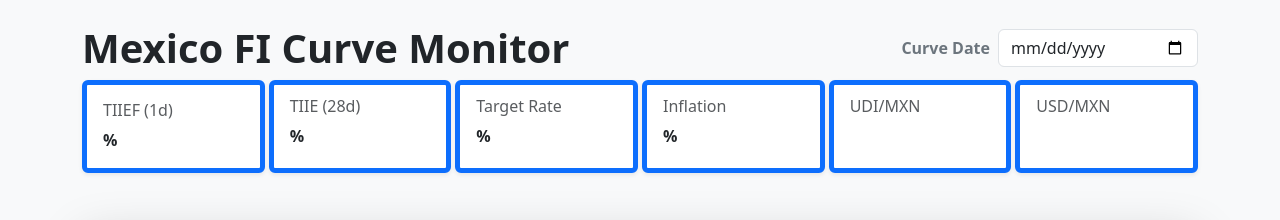
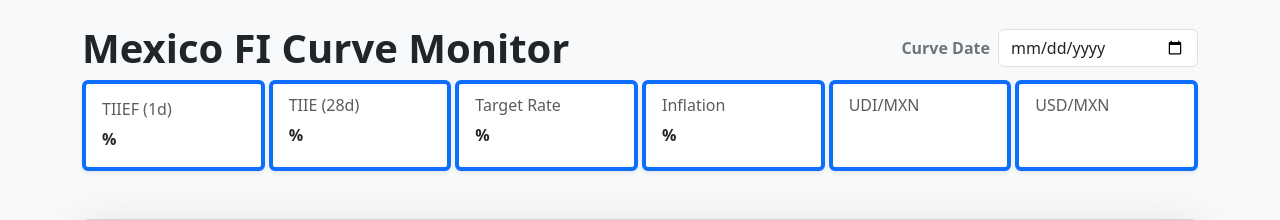
Before and after one commit to mrodrigue3425/FinanceWebsite, a Flask app: template templates/dashboard.html in a window 1280 px wide. Shown: the part 56-276 px from the top of the page. Run offline with Flask 3, Linux system fonts and the light colour scheme; the template is opened without the code that fills it, so the values that code supplies are empty.

Commit message:
style(dashboard): make borders of summary metric cards narrower

```diff
--- a/templates/dashboard.html
+++ b/templates/dashboard.html
@@ -45,7 +45,7 @@
 
                 <!-- TIIE Fondeo Metric -->
                 <div class="col-lg-2 col-sm-4 col-6">
-                    <div class="card shadow-sm border-start border-primary border-5 h-100">
+                    <div class="card shadow-sm border-primary border-4 h-100">
                         <div class="card-body">
                             <h6 class="card-title text-muted mb-2">TIIEF (1d)</h6>
                             <h7 class="card-subtitle fw-bold text-dark">{{summary_data.TIIEF.value}}%</h7>
@@ -55,7 +55,7 @@
 
                 <!-- TIIE Metric -->
                 <div class="col-lg-2 col-sm-4 col-6">
-                    <div class="card shadow-sm border-start border-primary border-5 h-100">
+                    <div class="card shadow-sm border-primary border-4 h-100">
                         <div class="card-body">
                             <h6 class="card-subtitle text-muted mb-2">TIIE (28d)</h6>
                             <h7 class="card-subtitle fw-bold text-dark">{{summary_data.TIIE28.value}}%</h7>
@@ -65,7 +65,7 @@
 
                 <!-- Target Rate Metric -->
                 <div class="col-lg-2 col-sm-4 col-6">
-                    <div class="card shadow-sm border-start border-primary border-5 h-100">
+                    <div class="card shadow-sm border-primary border-4 h-100">
                         <div class="card-body">
                             <h6 class="card-subtitle text-muted mb-2">Target Rate</h6>
                             <h7 class="card-subtitle fw-bold text-dark">{{summary_data.TargetRate.value}}%</h7>
@@ -75,7 +75,7 @@
 
                 <!-- Inflation Metric -->
                 <div class="col-lg-2 col-sm-4 col-6">
-                    <div class="card shadow-sm border-start border-primary border-5 h-100">
+                    <div class="card shadow-sm border-primary border-4 h-100">
                         <div class="card-body">
                             <h6 class="card-subtitle text-muted mb-2">Inflation</h6>
                             <h7 class="card-subtitle fw-bold text-dark">{{summary_data.Inflation.value}}%</h7>
@@ -85,7 +85,7 @@
 
                 <!-- Inflation Metric -->
                 <div class="col-lg-2 col-sm-4 col-6">
-                    <div class="card shadow-sm border-start border-primary border-5 h-100">
+                    <div class="card shadow-sm border-primary border-4 h-100">
                         <div class="card-body">
                             <h6 class="card-subtitle text-muted mb-2">UDI/MXN</h6>
                             <h7 class="card-subtitle fw-bold text-dark">{{summary_data.UDI_MXN.value}}</h7>
@@ -95,7 +95,7 @@
 
                 <!-- Exchange rate -->
                 <div class="col-lg-2 col-sm-4 col-6">
-                    <div class="card shadow-sm border-start border-primary border-5 h-100">
+                    <div class="card shadow-sm border-primary border-4 h-100">
                         <div class="card-body">
                             <h6 class="card-subtitle text-muted mb-2">USD/MXN</h6>
                             <h7 class="card-subtitle fw-bold text-dark">{{summary_data.USD_MXN.value}}</h7>
```
